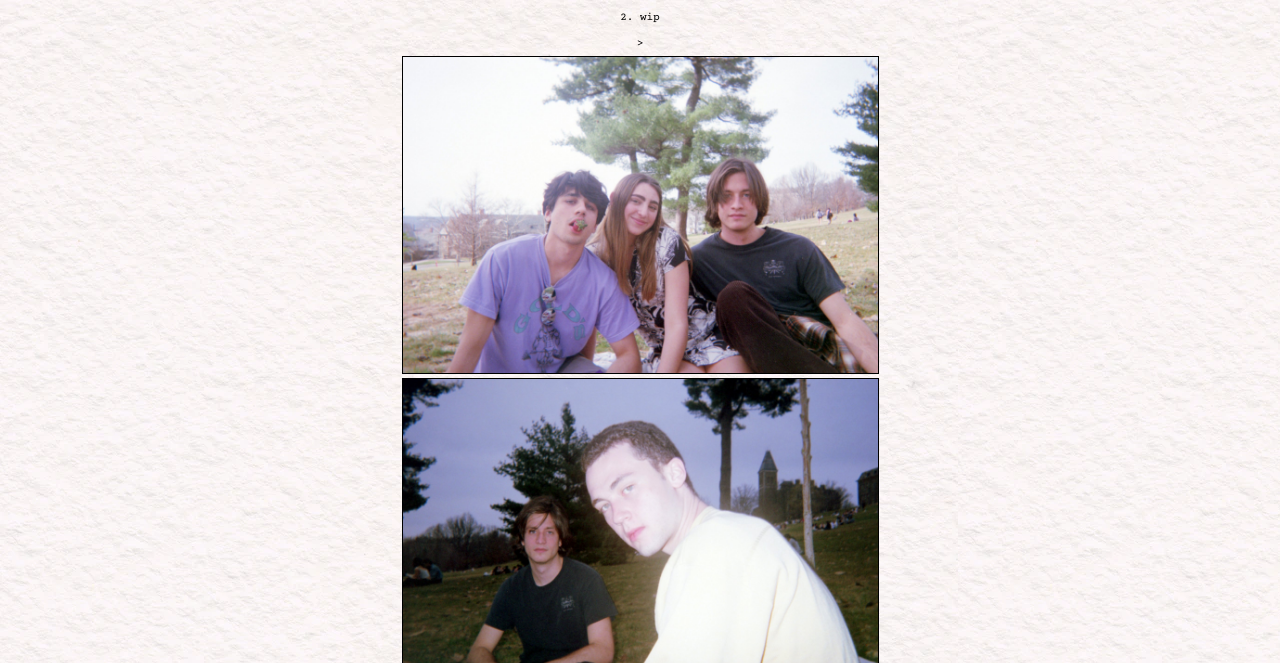
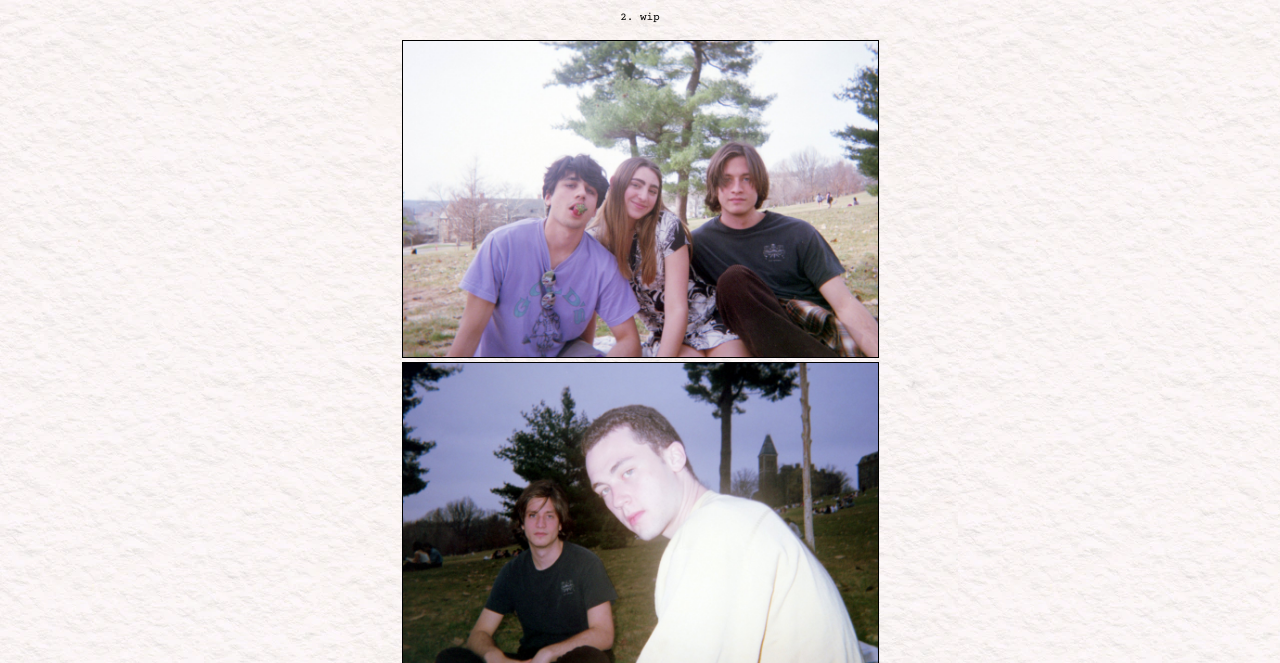
Before and after one commit to crossthet/crossthet.github.io, a plain HTML site: page photos.html in a window 1280 px wide. Shown: the top 663 px of the page. Drawn offline with nearby package versions, Linux system fonts and the light colour scheme.

Commit message:
Update photos.html

```diff
--- a/photos.html
+++ b/photos.html
@@ -17,7 +17,7 @@
         <table align = "center" border="0">
             <tbody>
                 <tr>
-                    <td<img src="olivia.jpg" width="475" height=auto align = "center" border="1">></td>
+                    <td<img src="olivia.jpg" width="475" height=auto align = "center" border="1"></td>
                 </tr>
                 <tr>
                     <td><img src="dilannikki.jpg" width="475" height=auto align = "center" border="1"></td>
```
